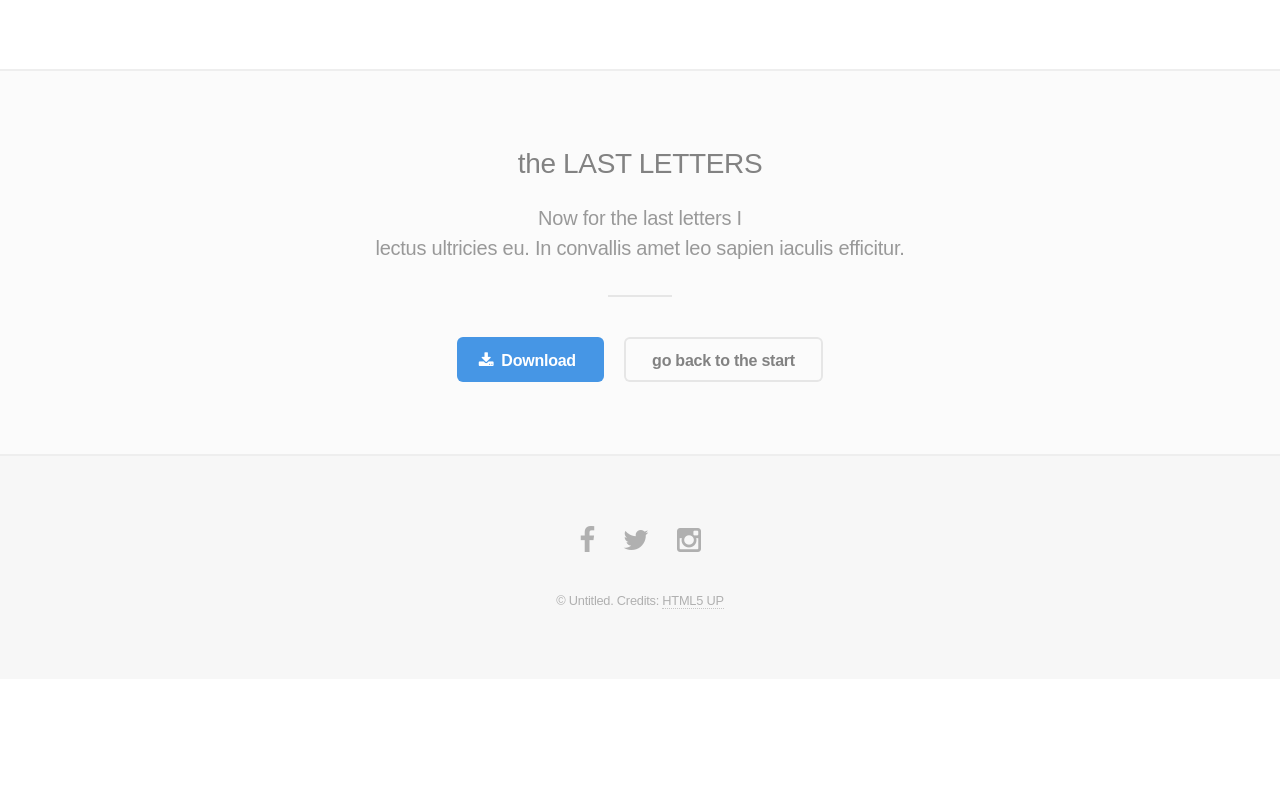
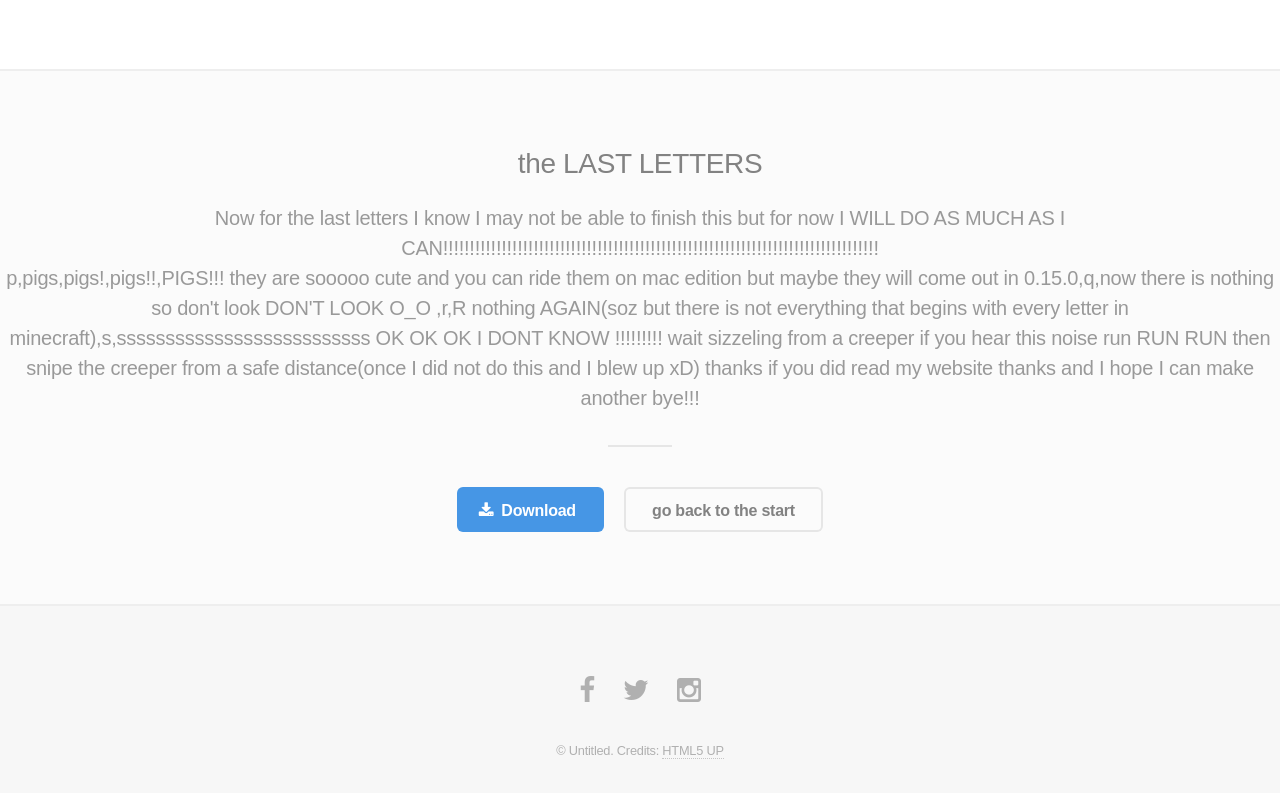
Before and after one commit to 2gingercats12345/2gingercats12345.github.io, a plain HTML site: page index.html in a window 1280 px wide. Shown: the part 2480-3273 px from the top of the page. Before the commit the page ends 3159 px from the top, so only its background shows below. Drawn offline with Linux system fonts and the light colour scheme.

```diff
--- a/index.html
+++ b/index.html
@@ -83,8 +83,9 @@
 			<section id="three" class="wrapper style2 special">
 				<header class="major">
 					<h2>the LAST LETTERS</h2>
-					<p>Now for the last letters I<br />
-					lectus ultricies eu. In convallis amet leo sapien iaculis efficitur.</p>
+					<p>Now for the last letters I know I may not be able to finish this but for now I WILL DO AS MUCH AS I CAN!!!!!!!!!!!!!!!!!!!!!!!!!!!!!!!!!!!!!!!!!!!!!!!!!!!!!!!!!!!!!!!!!!!!!!!!!!!!!!!!!! <br />
+					p,pigs,pigs!,pigs!!,PIGS!!! they are sooooo cute and you can ride them on mac edition but maybe they will come out in 0.15.0,q,now there is nothing so don't look DON'T LOOK O_O ,r,R nothing AGAIN(soz but there is not everything that begins with every letter in minecraft),s,ssssssssssssssssssssssssss OK OK OK I DONT KNOW
+					!!!!!!!!! wait sizzeling from a creeper if you hear this noise run RUN RUN then snipe the creeper from a safe distance(once I did not do this and I blew up xD) thanks if you did read my website thanks and I hope I can make another bye!!!</p>
 				</header>
 				<ul class="actions">
 					<li><a href="#" class="button special icon fa-download">Download</a></li>
```
